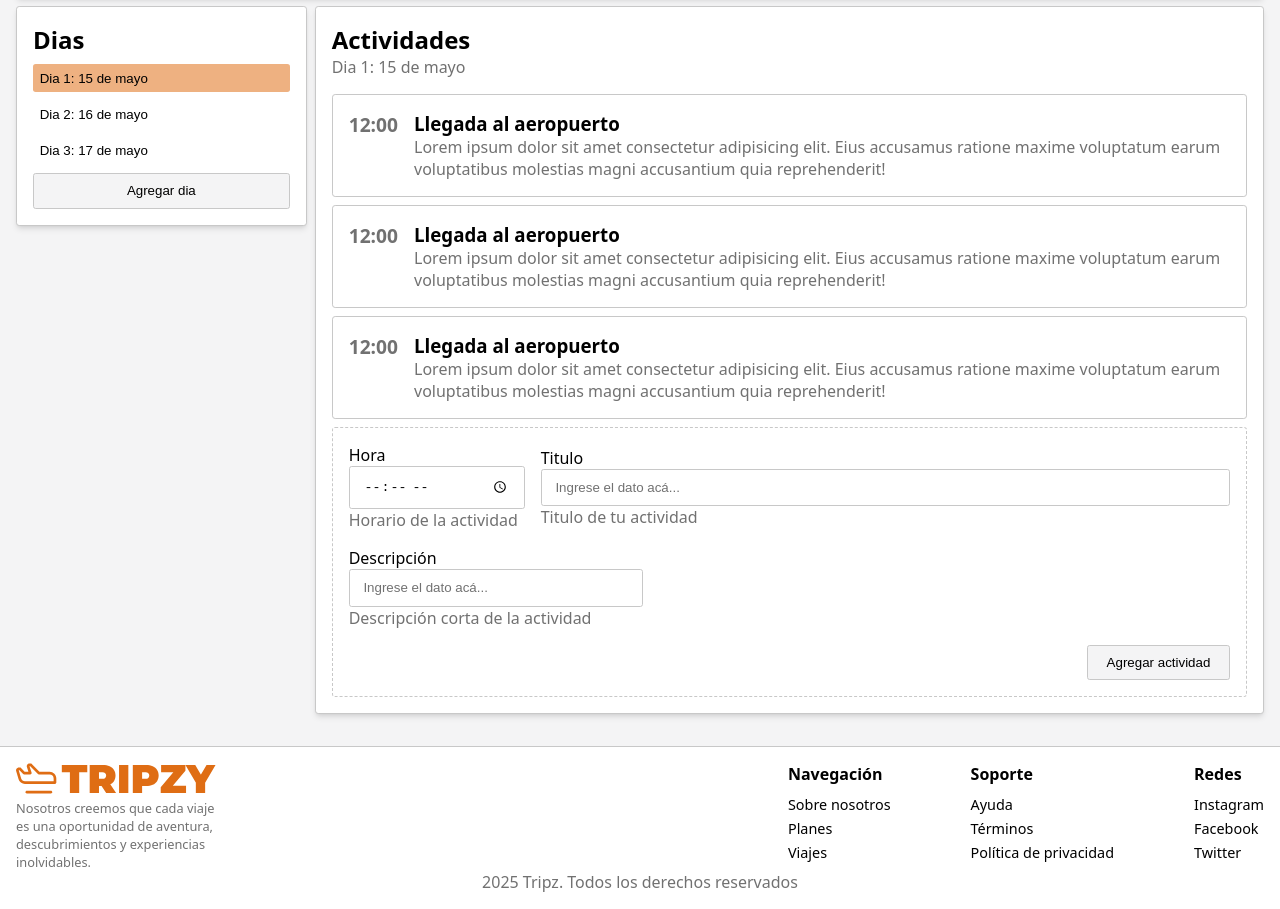
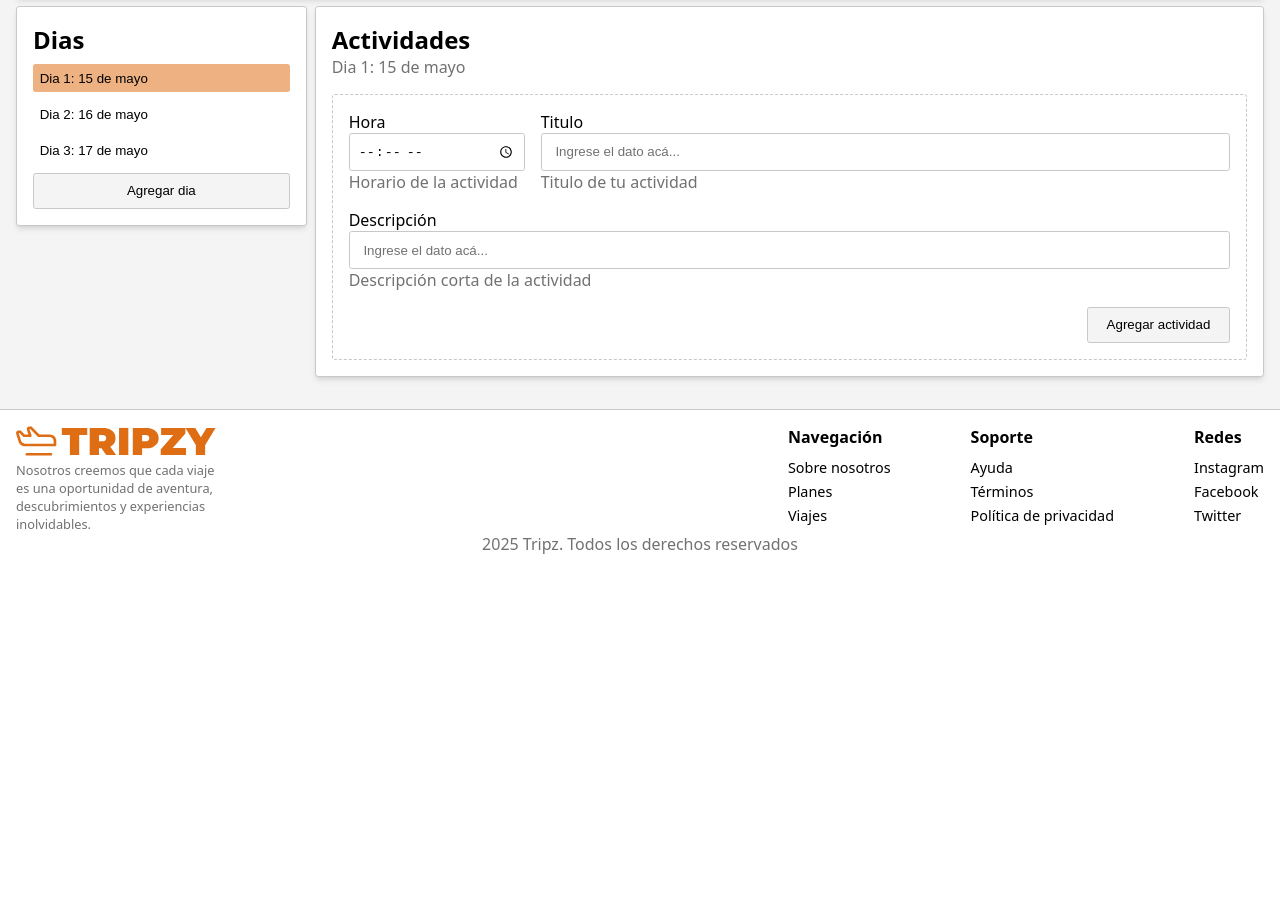
Before and after one commit to FedericoLuna01/tripzy, a React (Vite) app: page /new-trip in a window 1280 px wide. Shown: the part 677-1586 px from the top of the page. After the commit the page ends 1248 px from the top, so only its background shows below. Built offline with nearby package versions, Linux system fonts and the light colour scheme.

Commit message:
Add New Activity Form and integrate react-hot-toast for notifications

```diff
--- a/package.json
+++ b/package.json
@@ -13,6 +13,7 @@
     "editorconfig": "^2.0.1",
     "react": "^19.0.0",
     "react-dom": "^19.0.0",
+    "react-hot-toast": "^2.5.2",
     "react-router": "^7.5.0"
   },
   "devDependencies": {
--- a/src/App.jsx
+++ b/src/App.jsx
@@ -8,11 +8,12 @@ import Trips from "./routes/trips/trips";
 import NewTrip from "./routes/new-trip/new-trip";
 import Profile from "./routes/profile/profile";
 import Trip from "./routes/trip/trip";
-
+import { Toaster } from "react-hot-toast";
 
 function App() {
   return (
     <BrowserRouter>
+      <Toaster />
       <Routes>
         <Route path="/*" element={<NotFound />} />
         <Route path="/login" element={<Login />} />
--- /dev/null
+++ b/src/components/new-activity-form/new-activity-form.jsx
@@ -0,0 +1,171 @@
+import React, { useRef, useState } from "react";
+import Input from "../ui/input/input";
+import toast from "react-hot-toast";
+
+const NewActivityForm = ({ setActivities }) => {
+  const inputTimeRef = useRef(null);
+  const inputTitleRef = useRef(null);
+
+  const [time, setTime] = useState("");
+  const [activityTitle, setActivityTitle] = useState("");
+  const [activityDescription, setActivityDescription] = useState("");
+  const [errors, setErrors] = useState({
+    time: false,
+    activityTitle: false,
+    activityTitleLength: false, // Nuevo error para longitud del título
+    activityDescriptionLength: false, // Nuevo error para longitud de la descripción
+  });
+
+  const handleTimeChange = (event) => {
+    setTime(event.target.value);
+    if (errors.time) {
+      setErrors((prevErrors) => ({ ...prevErrors, time: false }));
+    }
+  };
+
+  const handleActivityTitleChange = (event) => {
+    setActivityTitle(event.target.value);
+    setErrors((prevErrors) => ({
+      ...prevErrors,
+      activityTitle: false,
+      activityTitleLength: false,
+    }));
+  };
+
+  const handleActivityDescriptionChange = (event) => {
+    setActivityDescription(event.target.value);
+    setErrors((prevErrors) => ({
+      ...prevErrors,
+      activityDescriptionLength: false,
+    }));
+  };
+
+  const handleAddActivity = (event) => {
+    event.preventDefault();
+
+    setErrors({
+      time: false,
+      activityTitle: false,
+      activityTitleLength: false,
+      activityDescriptionLength: false,
+    });
+
+    let hasError = false;
+
+    if (!time) {
+      setErrors((prevErrors) => ({ ...prevErrors, time: true }));
+      if (!hasError) inputTimeRef.current.focus();
+      hasError = true;
+    }
+
+    if (!activityTitle) {
+      setErrors((prevErrors) => ({ ...prevErrors, activityTitle: true }));
+      if (!hasError) inputTitleRef.current.focus();
+      hasError = true;
+    }
+
+    if (activityTitle.length > 50) {
+      setErrors((prevErrors) => ({
+        ...prevErrors,
+        activityTitleLength: true,
+      }));
+      if (!hasError) inputTitleRef.current.focus();
+      hasError = true;
+    }
+
+    if (activityDescription.length > 200) {
+      setErrors((prevErrors) => ({
+        ...prevErrors,
+        activityDescriptionLength: true,
+      }));
+      hasError = true;
+    }
+
+    if (hasError) {
+      return;
+    }
+
+    console.log("Activity added:", {
+      time,
+      activityTitle,
+      activityDescription,
+    });
+
+    setActivities((prevActivities) => [
+      ...prevActivities,
+      {
+        time,
+        title: activityTitle,
+        description: activityDescription,
+      },
+    ]);
+
+    toast.success("Actividad agregada con éxito");
+
+    setTime("");
+    setActivityTitle("");
+    setActivityDescription("");
+  };
+
+  return (
+    <form className="new-activity-card" onSubmit={handleAddActivity}>
+      <div className="top">
+        <div>
+          <label htmlFor="time">Hora</label>
+          <Input
+            type={"time"}
+            id={"time"}
+            onChange={handleTimeChange}
+            value={time}
+            className={`${errors.time ? "error title-input" : "title-input"}`}
+            ref={inputTimeRef}
+          />
+          <p>Horario de la actividad</p>
+          {errors.time && (
+            <p className="error-message">Por favor, ingresa una hora</p>
+          )}
+        </div>
+        <div>
+          <label htmlFor="activity-title">Titulo</label>
+          <Input
+            id={"activity-title"}
+            onChange={handleActivityTitleChange}
+            value={activityTitle}
+            className={`${
+              errors.activityTitle || errors.activityTitleLength ? "error" : ""
+            }`}
+            ref={inputTitleRef}
+          />
+          <p>Titulo de tu actividad</p>
+          {errors.activityTitle && (
+            <p className="error-message">Por favor, ingrese un título</p>
+          )}
+          {errors.activityTitleLength && (
+            <p className="error-message">
+              El título no puede tener más de 50 caracteres
+            </p>
+          )}
+        </div>
+      </div>
+      <div style={{ width: "100%" }}>
+        <label htmlFor="activity-description">Descripción</label>
+        <Input
+          id={"activity-description"}
+          onChange={handleActivityDescriptionChange}
+          value={activityDescription}
+        />
+        <p>Descripción corta de la actividad</p>
+        {errors.activityDescriptionLength && (
+          <p className="error-message">
+            La descripción no puede tener más de 200 caracteres
+          </p>
+        )}
+      </div>
+      <button className="button-secondary new-activity-button">
+        Agregar actividad
+      </button>
+    </form>
+  );
+};
+
+export default NewActivityForm;
--- a/src/components/ui/input/input.css
+++ b/src/components/ui/input/input.css
@@ -17,3 +17,11 @@ input:focus {
 input::placeholder {
   color: var(--color-muted);
 }
+
+input[type="time"] {
+  padding: 0.502rem;
+}
+
+.error {
+  border: 1px solid var(--color-destructive);
+}
--- a/src/index.css
+++ b/src/index.css
@@ -94,6 +94,11 @@ a:visited {
   box-shadow: none;
 }
 
+.error-message {
+  color: var(--color-destructive);
+  font-size: var(--font-size-small);
+}
+
 .container {
   margin-left: auto;
   margin-right: auto;
--- a/src/routes/new-trip/new-trip.css
+++ b/src/routes/new-trip/new-trip.css
@@ -137,7 +137,7 @@
 .new-activity-card > .top {
   display: flex;
   flex-direction: row;
-  align-items: center;
+  align-items: flex-start;
   justify-content: space-between;
   width: 100%;
   gap: 1em;
--- a/src/routes/new-trip/new-trip.jsx
+++ b/src/routes/new-trip/new-trip.jsx
@@ -1,8 +1,12 @@
 import Avatar from "../../components/avatar/avatar";
 import Input from "../../components/ui/input/input";
 import "./new-trip.css";
+import NewActivityForm from "../../components/new-activity-form/new-activity-form";
+import { useState } from "react";
 
 const NewTrip = () => {
+  const [activities, setActivities] = useState([]);
+  const IS_ADMIN = true; // Simula el admin
   return (
     <section className="new-itinerary-bg">
       <div className="container new-itinerary-container">
@@ -91,61 +95,18 @@ const NewTrip = () => {
             <h2>Actividades</h2>
             <p className="day">Dia 1: 15 de mayo</p>
             <div className="activity-container">
-              <div className="activity-card card no-shadow">
-                <span>12:00</span>
-                <div>
-                  <h3>Llegada al aeropuerto</h3>
-                  <p>
-                    Lorem ipsum dolor sit amet consectetur adipisicing elit.
-                    Eius accusamus ratione maxime voluptatum earum voluptatibus
-                    molestias magni accusantium quia reprehenderit!
-                  </p>
-                </div>
-              </div>
-              <div className="activity-card card no-shadow">
-                <span>12:00</span>
-                <div>
-                  <h3>Llegada al aeropuerto</h3>
-                  <p>
-                    Lorem ipsum dolor sit amet consectetur adipisicing elit.
-                    Eius accusamus ratione maxime voluptatum earum voluptatibus
-                    molestias magni accusantium quia reprehenderit!
-                  </p>
-                </div>
-              </div>
-              <div className="activity-card card no-shadow">
-                <span>12:00</span>
-                <div>
-                  <h3>Llegada al aeropuerto</h3>
-                  <p>
-                    Lorem ipsum dolor sit amet consectetur adipisicing elit.
-                    Eius accusamus ratione maxime voluptatum earum voluptatibus
-                    molestias magni accusantium quia reprehenderit!
-                  </p>
-                </div>
-              </div>
-              <div className="new-activity-card">
-                <div className="top">
-                  <div>
-                    <label htmlFor="title">Hora</label>
-                    <Input className={"title-input"} type={"time"} />
-                    <p>Horario de la actividad</p>
+              {activities
+                .sort((a, b) => a.time.localeCompare(b.time))
+                .map((activity, index) => (
+                  <div key={index} className="activity-card card no-shadow">
+                    <span>{activity.time}</span>
+                    <div>
+                      <h3>{activity.title}</h3>
+                      <p>{activity.description}</p>
+                    </div>
                   </div>
-                  <div>
-                    <label htmlFor="title">Titulo</label>
-                    <Input />
-                    <p>Titulo de tu actividad</p>
-                  </div>
-                </div>
-                <div>
-                  <label htmlFor="title">Descripción</label>
-                  <Input />
-                  <p>Descripción corta de la actividad</p>
-                </div>
-                <button className="button-secondary new-activity-button">
-                  Agregar actividad
-                </button>
-              </div>
+                ))}
+              {IS_ADMIN && <NewActivityForm setActivities={setActivities} />}
             </div>
           </div>
         </div>
```
Also changed, not shown: 1 other file (tests, documents, lock files or other folders).
